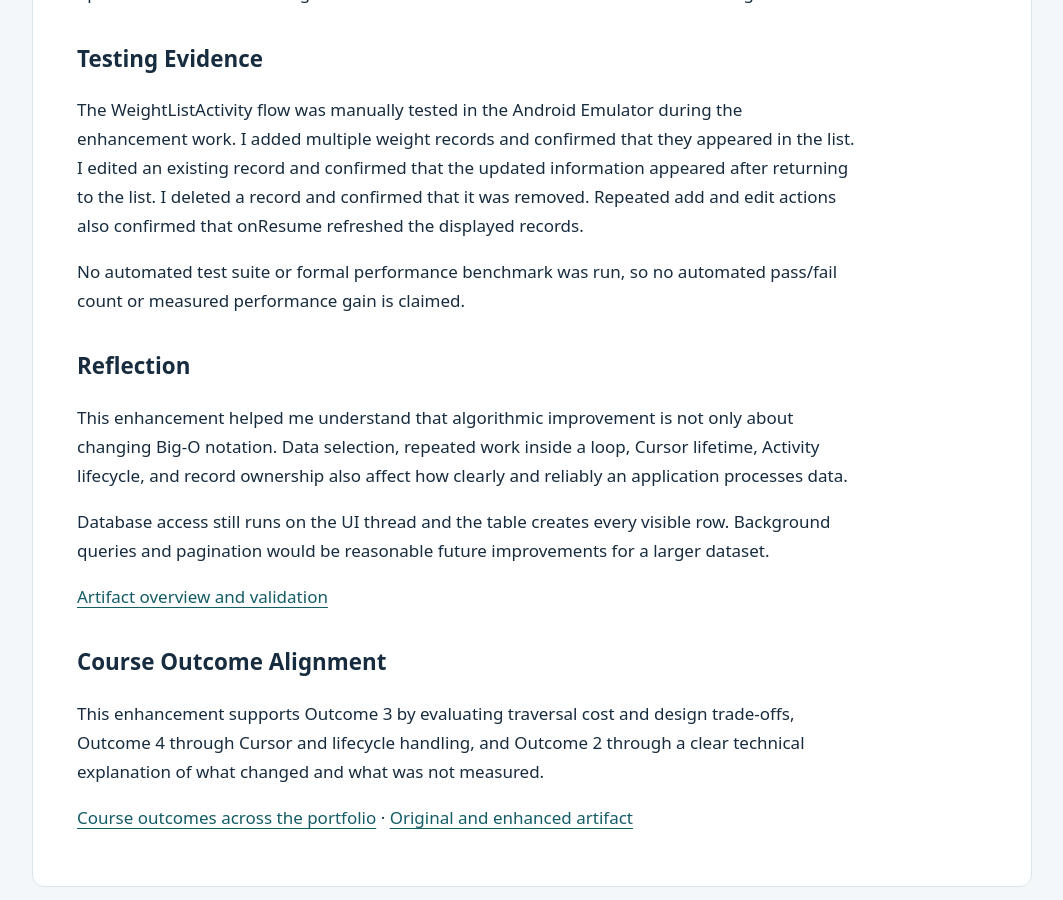
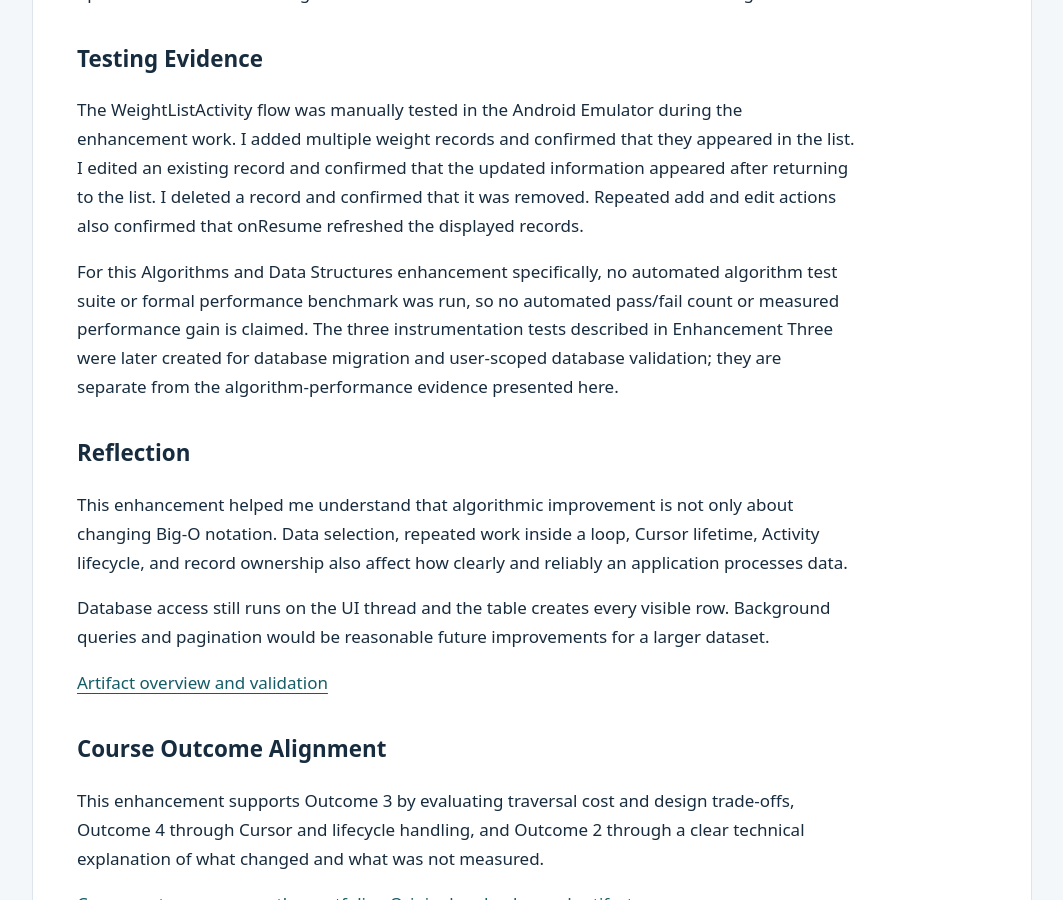
Before and after one commit to Todolomeos/josebustamante-eportfoliofinal, a Jekyll site: the page built from enhancement-two.md, in a window 1280 px wide and 900 px high, scrolled down 972 px. Shown: the whole window, without its empty margins (108-1171 px from the left). Built offline with Jekyll 4.4.1, drawn with Linux system fonts in a browser that asks for light colours; our own code applies the rules of GitHub Pages for plain Markdown files.

Commit message:
Finalize enhancement-two.md for Module Seven readiness

```diff
--- a/enhancement-two.md
+++ b/enhancement-two.md
@@ -22,7 +22,7 @@ Insert, update, and delete operations are handled through database methods. Upda
 
 The WeightListActivity flow was manually tested in the Android Emulator during the enhancement work. I added multiple weight records and confirmed that they appeared in the list. I edited an existing record and confirmed that the updated information appeared after returning to the list. I deleted a record and confirmed that it was removed. Repeated add and edit actions also confirmed that onResume refreshed the displayed records.
 
-No automated test suite or formal performance benchmark was run, so no automated pass/fail count or measured performance gain is claimed.
+For this Algorithms and Data Structures enhancement specifically, no automated algorithm test suite or formal performance benchmark was run, so no automated pass/fail count or measured performance gain is claimed. The three instrumentation tests described in Enhancement Three were later created for database migration and user-scoped database validation; they are separate from the algorithm-performance evidence presented here.
 
 ## Reflection
 
```
